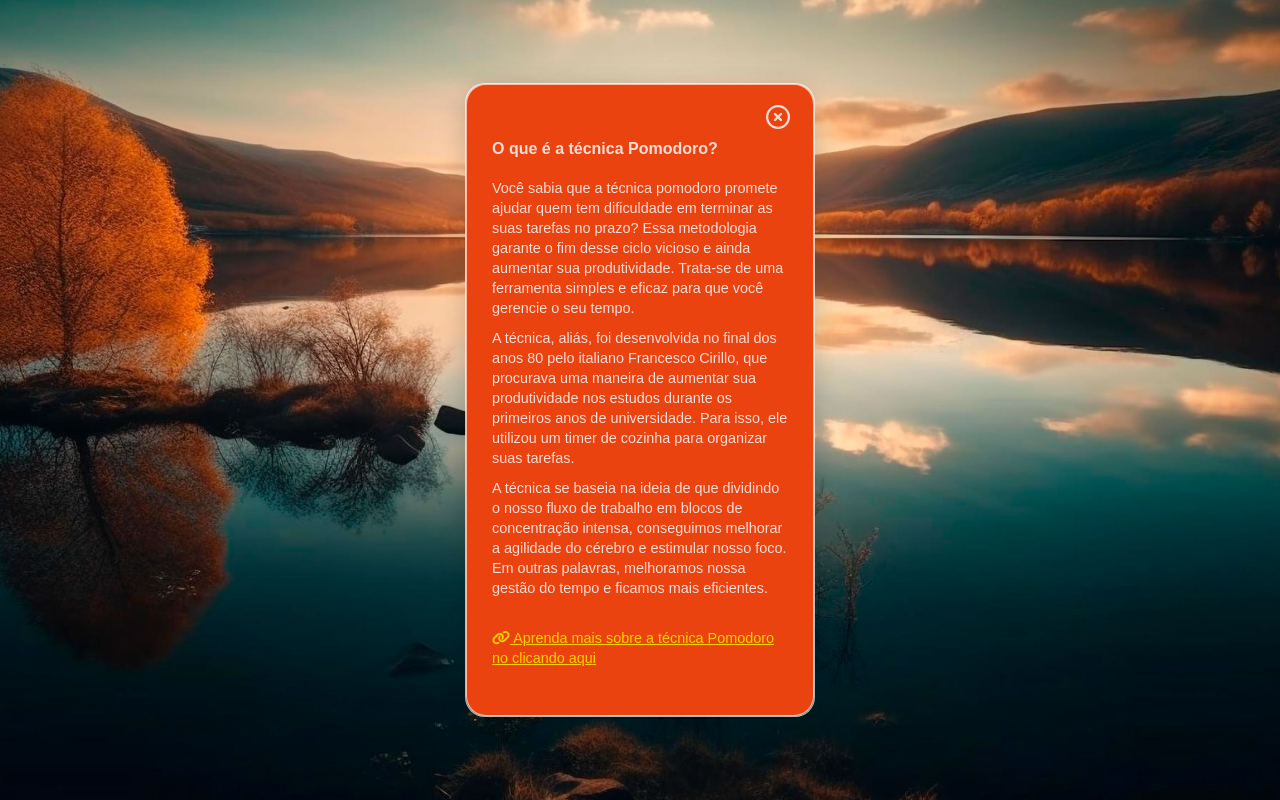
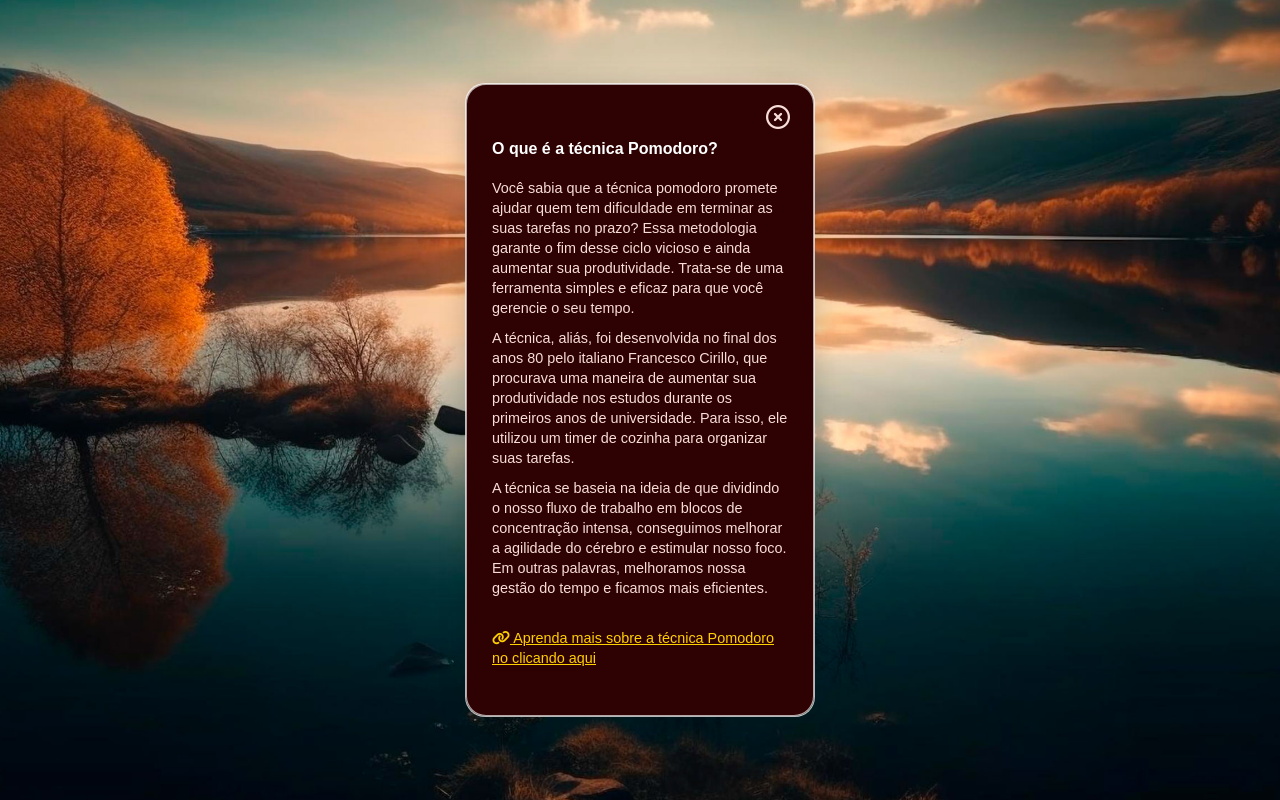
Before and after one commit to jorgekania/mypomodoro, a website: page public/index.html in a window 1280 px wide. Both pictures are taken after a click on the element 789 px from the left and 129 px from the top of the page. Drawn offline with Linux system fonts and the light colour scheme.

Commit message:
Mudança da cor de backgroun do css help

```diff
--- a/public/assets/styles/styles.css
+++ b/public/assets/styles/styles.css
@@ -113,7 +113,7 @@ body.page-loaded #feh-pomodoro-overlay {
   margin: 0 auto;
   padding: 55px 25px 25px 25px;
   border-radius: 20px;
-  background: var(--primaryColor);
+  background: #2e0202;
   box-shadow: 0 4px 30px rgba(0, 0, 0, 0.1);
   backdrop-filter: blur(7.7px);
   -webkit-backdrop-filter: blur(7.7px);
@@ -121,7 +121,7 @@ body.page-loaded #feh-pomodoro-overlay {
 }
 
 .text-help h3{
-  color: #f7ddd7;
+  color: #ffff;
   font-weight: 900;
   font-size: 1rem;
   margin-bottom: 20px;
```
